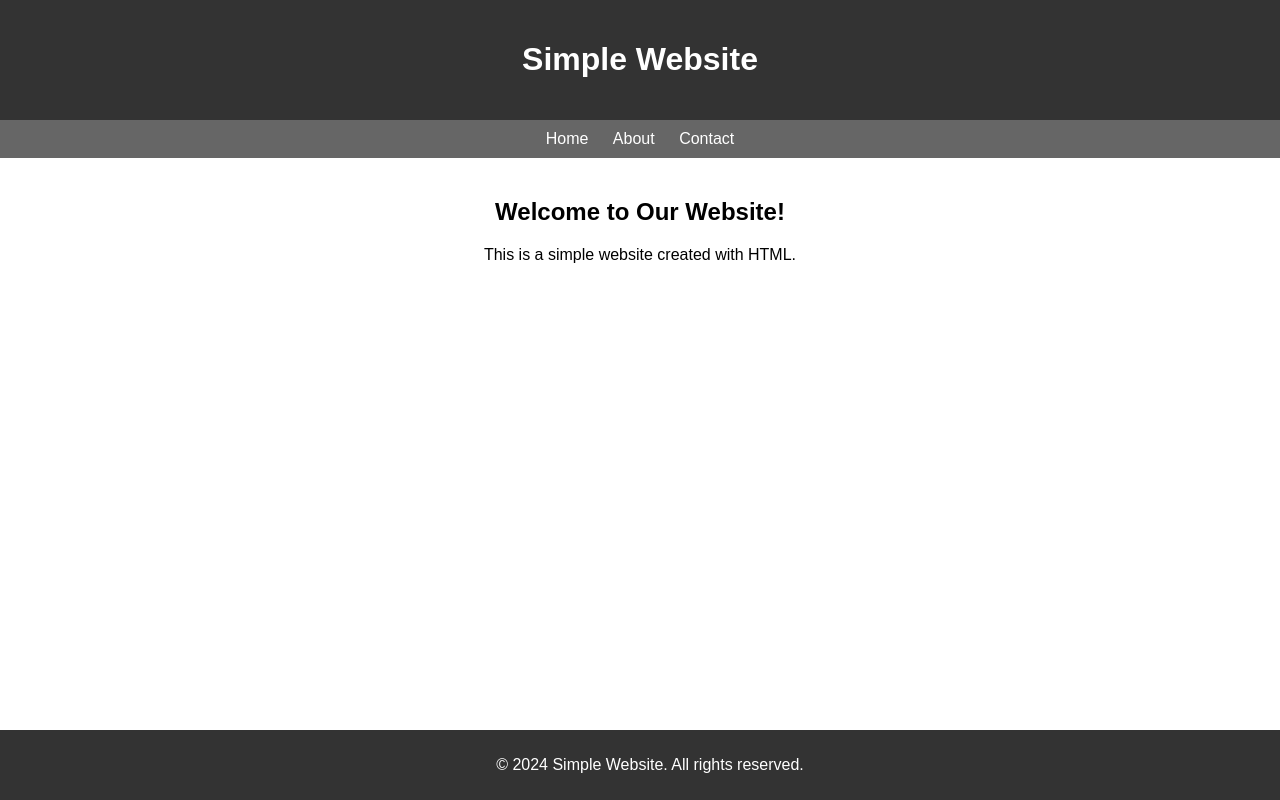
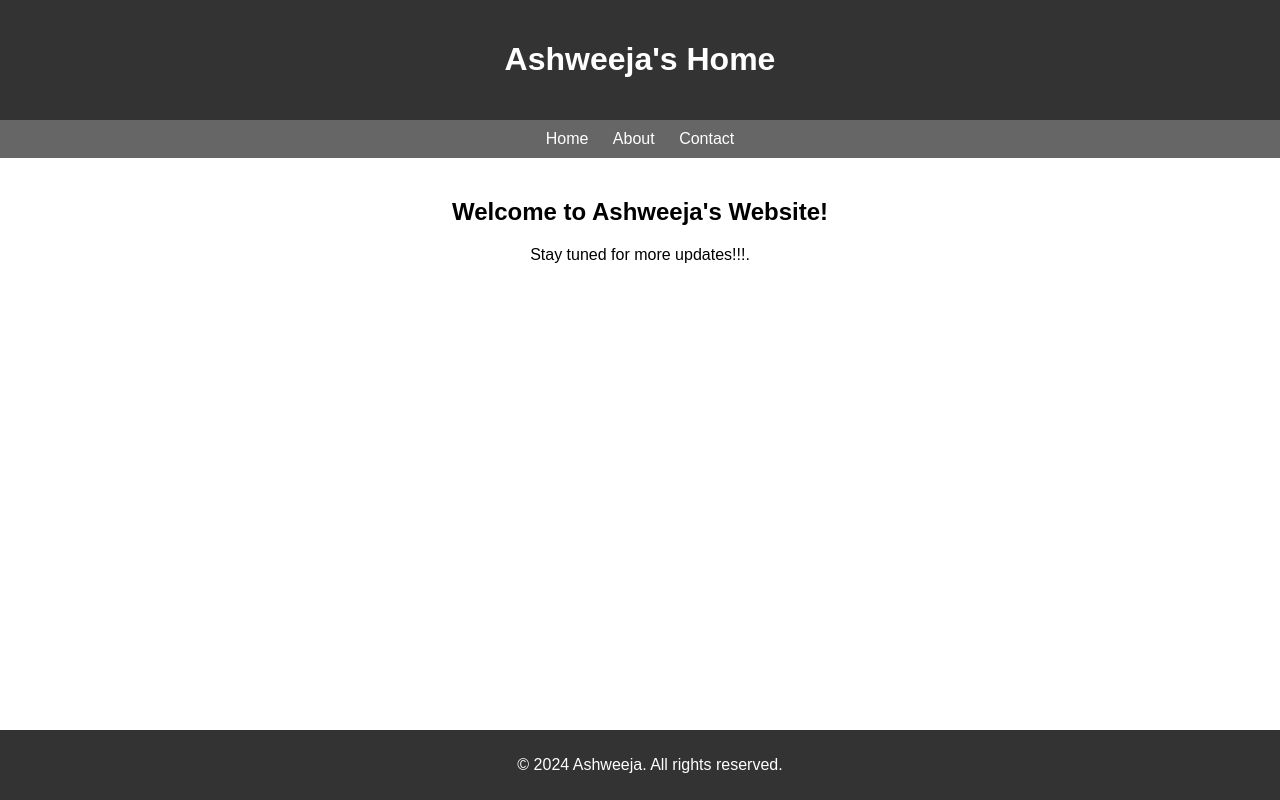
Before and after one commit to savvy-santa/savvy-santa.github.io, a plain HTML site: page index.html in a window 1280 px wide. Drawn offline with Linux system fonts and the light colour scheme.

Commit message:
Personalized

```diff
--- a/index.html
+++ b/index.html
@@ -47,7 +47,7 @@
 </head>
 <body>
     <header>
-        <h1>Simple Website</h1>
+        <h1>Ashweeja's Home</h1>
     </header>
     <nav>
         <a href="#">Home</a>
@@ -55,11 +55,11 @@
         <a href="#">Contact</a>
     </nav>
     <section>
-        <h2>Welcome to Our Website!</h2>
-        <p>This is a simple website created with HTML.</p>
+        <h2>Welcome to Ashweeja's Website!</h2>
+        <p>Stay tuned for more updates!!!.</p>
     </section>
     <footer>
-        <p>&copy; 2024 Simple Website. All rights reserved.</p>
+        <p>&copy; 2024 Ashweeja. All rights reserved.</p>
     </footer>
 </body>
 </html>
```
